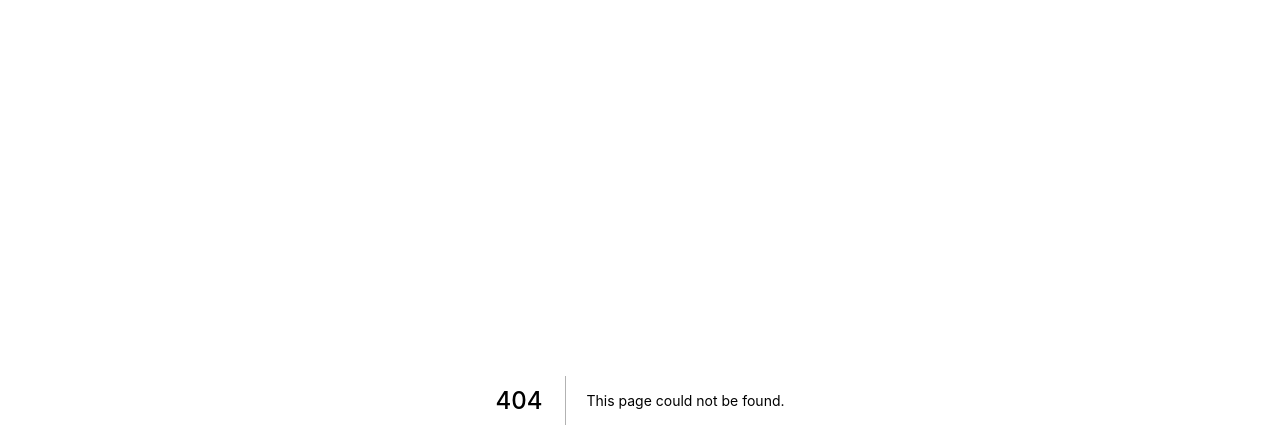
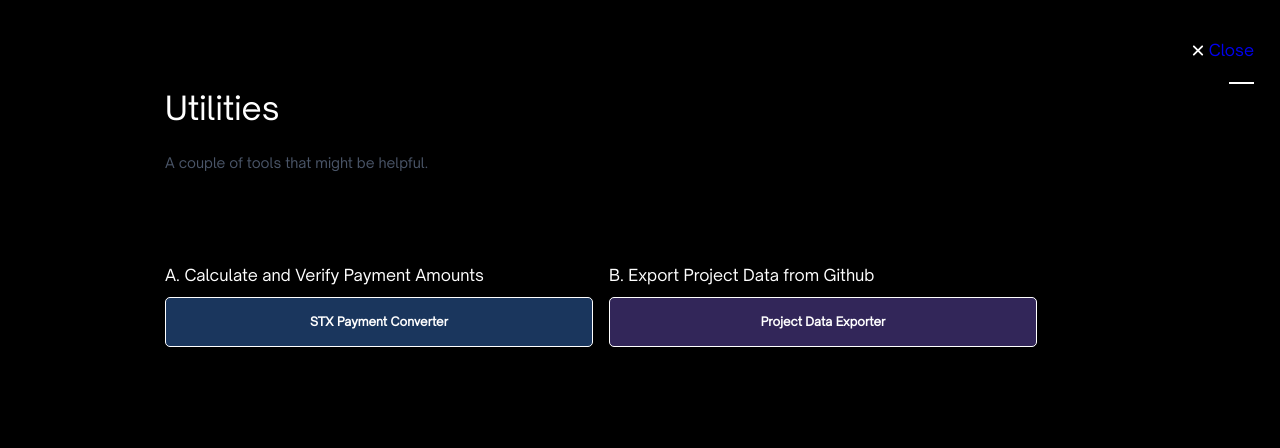
Before and after one commit to stacksgov/grants-dashboard, a Next.js app: page /utilities in a window 1280 px wide. Before the commit this address had no page. Shown: the top 448 px of the page. Built offline with nearby package versions, Linux system fonts and the light colour scheme.

Commit message:
created utilities page

```diff
--- /dev/null
+++ b/pages/Utilities.module.css
@@ -0,0 +1,80 @@
+.close {
+  display: flex;
+  flex-direction: column;
+  align-items: flex-end;
+  padding-right: 26px;
+  padding-top: 38px;
+  gap: 20px;
+}
+
+.close p{
+  display: flex;
+  align-items: center;
+  gap: 5px;
+}
+
+
+.close span {
+display: block;
+border: 1px solid white;
+width: 25px;
+}
+
+.utilitiesWrapper {
+  max-width: 950px;
+  margin: auto;
+}
+
+.utilitiesWrapper h1{
+  font-size: 32px;
+  font-weight: 300;
+  padding-bottom: 20px;
+}
+
+.descriptor {
+  color: #4A5568;
+  font-size: 14px;
+  padding-bottom: 90px;
+}
+
+.buttonWrapper {
+  display: flex;
+  width: 100%;
+  gap: 16px;
+}
+
+.buttonWrapper div {
+  display: flex;
+  flex-direction: column;
+  gap: 10px;
+  width: 428px;
+}
+
+.buttonWrapper div p {
+  font-size: 16px;
+  font-weight: 300;
+}
+
+.buttonWrapper div:first-of-type button {
+background-color: #1A365D;
+height: 50px;
+border: 1px solid #ffffff;
+border-radius: 5px;
+color: #ffffff;
+font-size: 12px;
+font-weight: 600;
+cursor: pointer;
+width: 100%;
+}
+
+.buttonWrapper div:nth-of-type(2) button:first-of-type {
+  background-color: #322659;
+  height: 50px;
+  border: 1px solid #ffffff;
+  border-radius: 5px;
+  color: #ffffff;
+  font-size: 12px;
+  font-weight: 600;
+  cursor: pointer;
+  width: 100%;
+  }
--- /dev/null
+++ b/pages/utilities.js
@@ -0,0 +1,46 @@
+import styles from './Utilities.module.css';
+import CloseIcon from '../public/images/close.svg';
+import Link from 'next/link';
+
+const Utilities = () => {
+	return (
+		<div>
+			<Link href="/">
+				<a>
+					<div className={styles.close}>
+						<p>
+							<CloseIcon />
+							Close
+						</p>
+						<span></span>
+					</div>
+				</a>
+			</Link>
+			<div className={styles.utilitiesWrapper}>
+				<h1>Utilities</h1>
+				<p className={styles.descriptor}>A couple of tools that might be helpful.</p>
+
+				<div className={styles.buttonWrapper}>
+					<div>
+						<p>A. Calculate and Verify Payment Amounts</p>
+						<Link href="/stacks-payment-converter">
+							<a>
+								<button>STX Payment Converter</button>
+							</a>
+						</Link>
+					</div>
+					<div>
+						<p>B. Export Project Data from Github</p>
+						<Link href="/">
+							<a>
+								<button>Project Data Exporter</button>
+							</a>
+						</Link>
+					</div>
+				</div>
+			</div>
+		</div>
+	);
+};
+
+export default Utilities;
```
